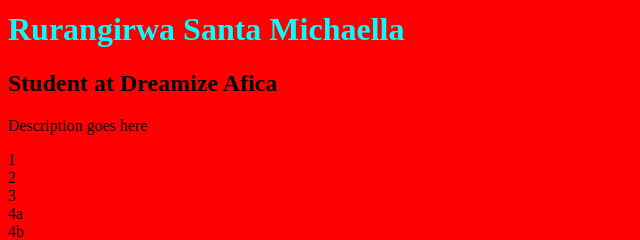
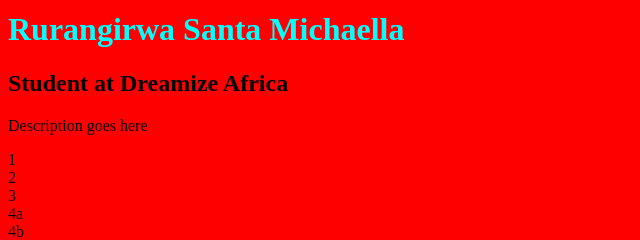
Before and after one commit to santamichaella/Portfolio-website, a plain HTML site: page index.html in a window 1280 px wide. Shown: the part 191-431 px from the top of the page, 0-640 px from the left. Drawn offline with Linux system fonts and the light colour scheme.

```diff
--- a/index.html
+++ b/index.html
@@ -21,7 +21,7 @@
 
     <h1>Rurangirwa Santa Michaella</h1>
 
-    <h2>Student at Dreamize Afica</h2>
+    <h2>Student at Dreamize Africa</h2>
     <p>Description goes here</p>
 <div>
 
```
Also changed, not shown: 1 other file.
